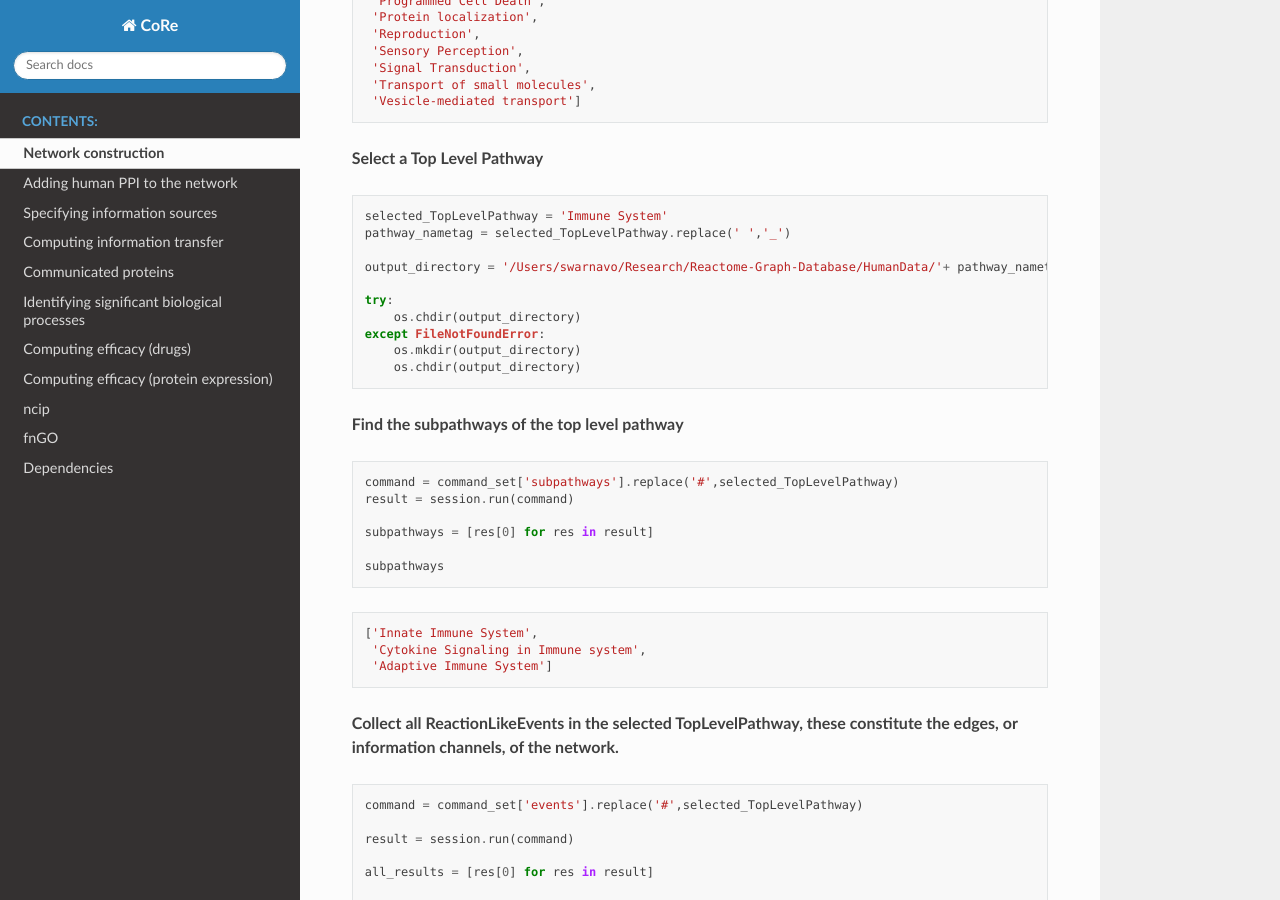
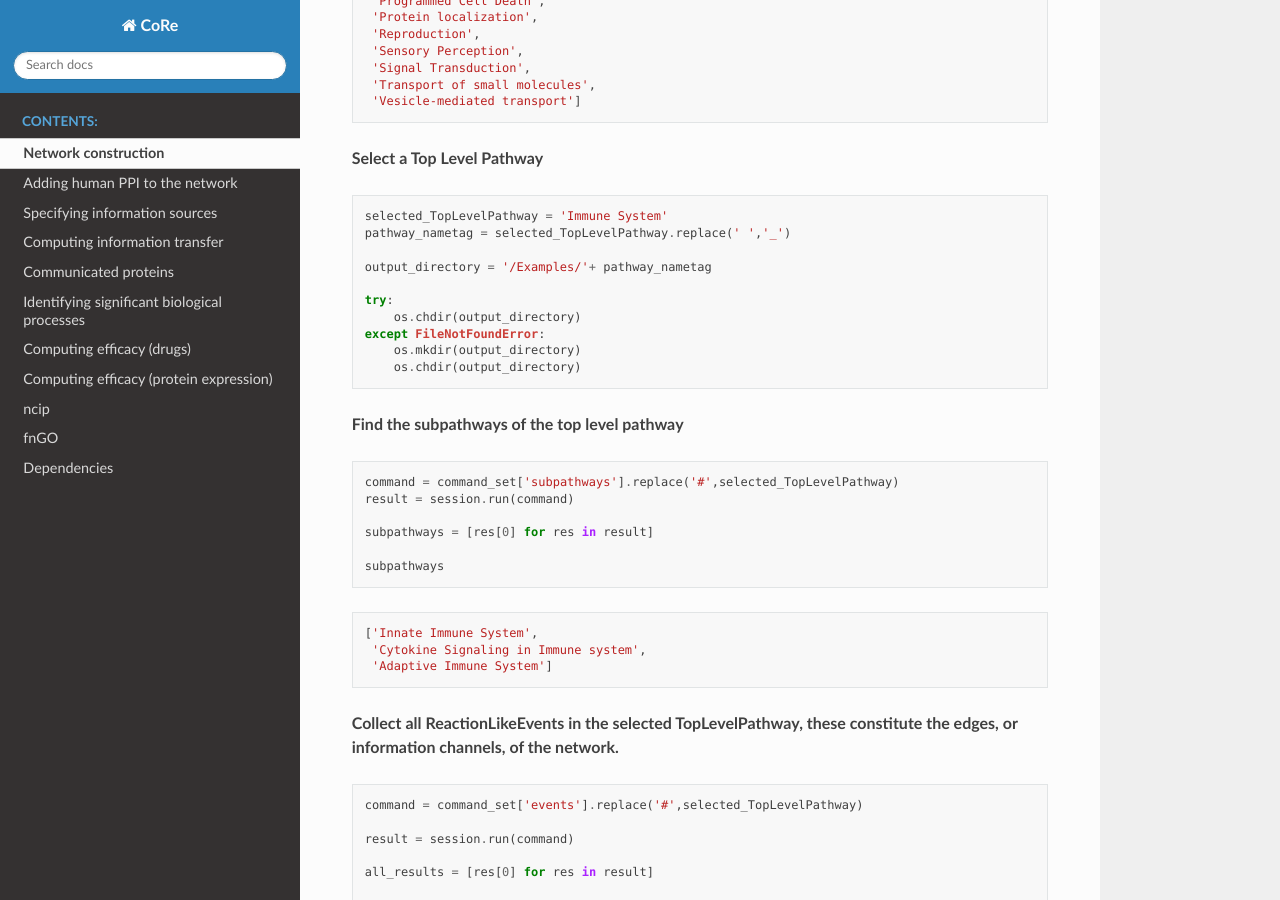
Before and after one commit to sarkar-s/CoRe, a Sphinx documentation site: the page built from docs/Construct_network.rst, in a window 1280 px wide and 900 px high, scrolled down 1295 px. Built offline with Sphinx 7.4.7 and the Read the Docs theme 2.0.0, drawn with Linux system fonts in a browser that asks for light colours.

Commit message:
notebooks updated

```diff
--- a/docs/Construct_network.rst
+++ b/docs/Construct_network.rst
@@ -87,7 +87,7 @@ connected by events, which include reactions, regulation,
     selected_TopLevelPathway = 'Immune System'
     pathway_nametag = selected_TopLevelPathway.replace(' ','_')
 
-    output_directory = '/Users/swarnavo/Research/Reactome-Graph-Database/HumanData/'+ pathway_nametag
+    output_directory = '/Examples/'+ pathway_nametag
 
     try:
         os.chdir(output_directory)
```
Also changed, not shown: 3 other files.
